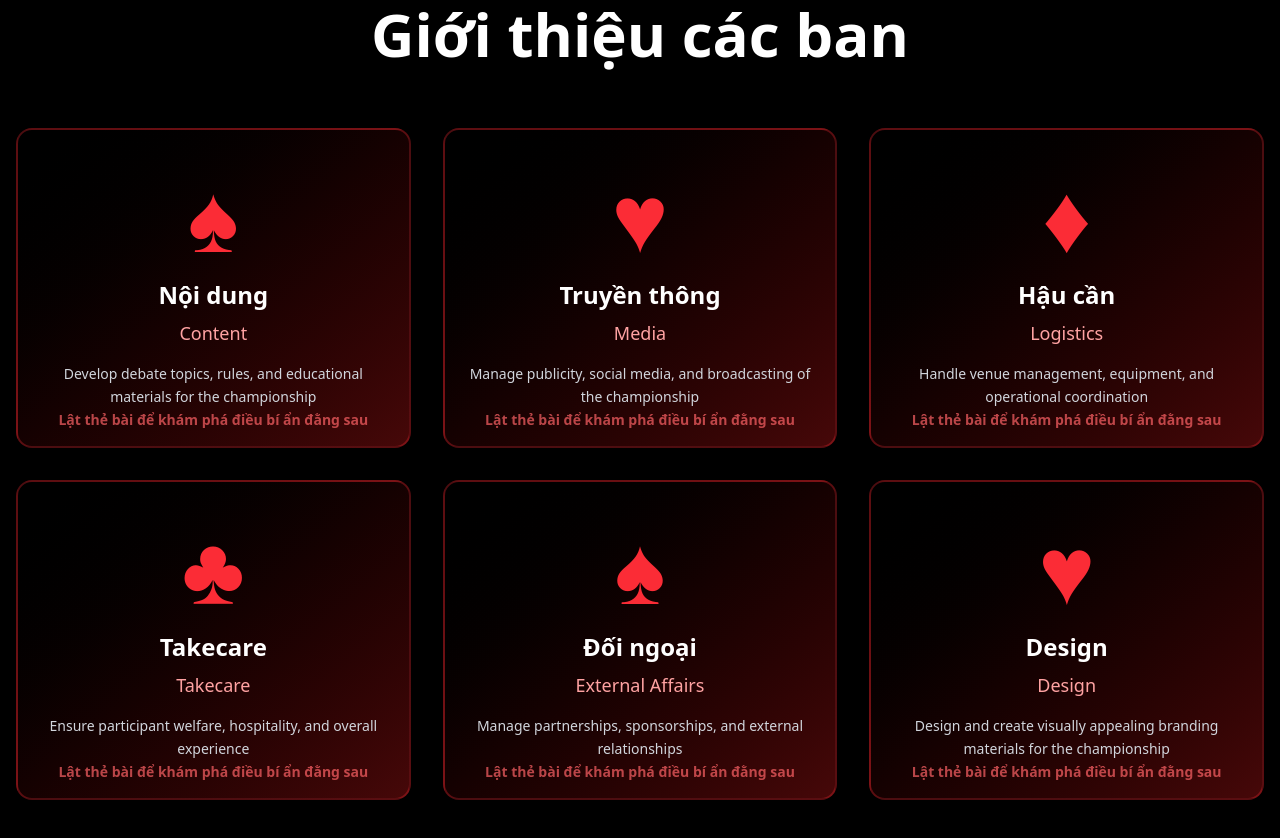
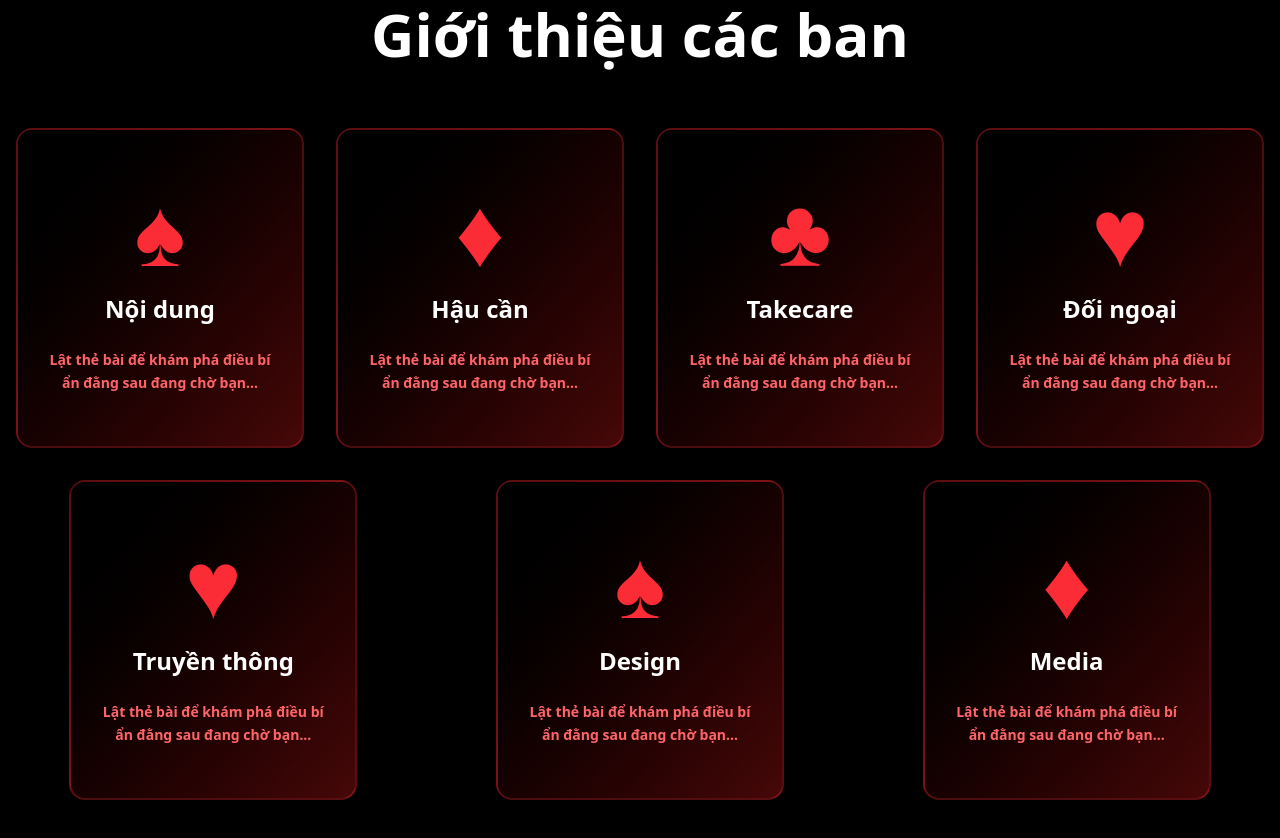
Before and after one commit to nvdekay/debate-recruitment-landing, a React (Vite) app: page / in a window 1280 px wide. Shown: the part 2700-3538 px from the top of the page. Built offline with nearby package versions, Linux system fonts and the light colour scheme.

Commit message:
feat: fix committees and footer

```diff
--- a/package.json
+++ b/package.json
@@ -15,7 +15,8 @@
     "motion": "^12.23.21",
     "react": "^19.1.1",
     "react-dom": "^19.1.1",
-    "react-icons": "^5.5.0"
+    "react-icons": "^5.5.0",
+    "react-typed": "^2.0.12"
   },
   "devDependencies": {
     "@eslint/js": "^9.36.0",
--- a/src/components/Committees.jsx
+++ b/src/components/Committees.jsx
@@ -1,6 +1,7 @@
 import React, { useState } from "react";
 import { motion } from "framer-motion";
 import { useIntersectionObserver } from "../hooks/useIntersectionObserver";
+import { ReactTyped } from "react-typed";
 
 const Committees = () => {
     const [flippedCard, setFlippedCard] = useState(null);
@@ -11,7 +12,6 @@ const Committees = () => {
     const committees = [
         {
             name: "Nội dung",
-            nameEn: "Content",
             symbol: "♠",
             description:
                 "Develop debate topics, rules, and educational materials for the championship",
@@ -23,21 +23,7 @@ const Committees = () => {
             ],
         },
         {
-            name: "Truyền thông",
-            nameEn: "Media",
-            symbol: "♥",
-            description:
-                "Manage publicity, social media, and broadcasting of the championship",
-            responsibilities: [
-                "Social Media",
-                "Live Streaming",
-                "Photography",
-                "Marketing",
-            ],
-        },
-        {
             name: "Hậu cần",
-            nameEn: "Logistics",
             symbol: "♦",
             description:
                 "Handle venue management, equipment, and operational coordination",
@@ -50,7 +36,6 @@ const Committees = () => {
         },
         {
             name: "Takecare",
-            nameEn: "Takecare",
             symbol: "♣",
             description:
                 "Ensure participant welfare, hospitality, and overall experience",
@@ -63,8 +48,7 @@ const Committees = () => {
         },
         {
             name: "Đối ngoại",
-            nameEn: "External Affairs",
-            symbol: "♠",
+            symbol: "♥",
             description:
                 "Manage partnerships, sponsorships, and external relationships",
             responsibilities: [
@@ -75,12 +59,35 @@ const Committees = () => {
             ],
         },
         {
+            name: "Truyền thông",
+            symbol: "♥",
+            description:
+                "Manage publicity, social media, and broadcasting of the championship",
+            responsibilities: [
+                "Social Media",
+                "Live Streaming",
+                "Photography",
+                "Marketing",
+            ],
+        },
+        {
             name: "Design",
-            nameEn: "Design",
-            symbol: "♥",
+            symbol: "♠",
             description:
                 "Design and create visually appealing branding materials for the championship",
             responsibilities: ["Brand Identity", "Graphic Design", "Web Design"],
+        },
+        {
+            name: "Media",
+            symbol: "♦",
+            description:
+                "Produce, edit, and manage video & photo content throughout the championship",
+            responsibilities: [
+                "Video Production",
+                "Photo Shooting",
+                "Content Editing",
+                "Highlight Reels",
+            ],
         }
     ];
 
@@ -113,17 +120,20 @@ const Committees = () => {
                 </motion.div>
 
                 {/* Cards */}
-                <div className="grid md:grid-cols-2 lg:grid-cols-3 gap-8 max-w-7xl mx-auto">
-                    {committees.map((committee, index) => (
+                <div className="max-w-7xl mx-auto space-y-8">
+                    {/* Hàng 1: 4 thẻ */}
+                    <div className="grid grid-cols-1 sm:grid-cols-2 lg:grid-cols-4 gap-8">
+                        {committees.slice(0, 4).map((committee, index) => (
                             <motion.div
                                 key={index}
                                 variants={fadeUp}
                                 initial="hidden"
                                 animate={isVisible ? "visible" : "hidden"}
                                 transition={{ duration: 0.8, delay: index * 0.2 }}
+                                className="flex justify-center"
                             >
                                 <div
-                                className="relative h-80 cursor-pointer perspective-1000"
+                                    className="relative w-72 h-80 cursor-pointer perspective-1000"
                                     onClick={() => handleCardClick(index)}
                                 >
                                     <div
@@ -139,30 +149,26 @@ const Committees = () => {
                                                 <h3 className="text-2xl font-bold text-white mb-2">
                                                     {committee.name}
                                                 </h3>
-                                            <h4 className="text-lg text-red-300 mb-4">
-                                                {committee.nameEn}
-                                            </h4>
-                                            <p className="text-gray-300 text-sm leading-relaxed">
-                                                {committee.description}
+                                                <p className="text-red-400 text-sm leading-relaxed font-bold mt-4">
+                                                    <ReactTyped
+                                                        strings={[
+                                                            "Lật thẻ bài để khám phá điều bí ẩn đằng sau đang chờ bạn..."
+                                                        ]}
+                                                        typeSpeed={60}
+                                                        backSpeed={30}
+                                                        loop={false}
+                                                        showCursor={false}
+                                                    />
                                                 </p>
-                                            <div className="absolute bottom-4 text-red-400 text-sm font-semibold animate-pulse">
-                                                Lật thẻ bài để khám phá điều bí ẩn đằng sau
-                                            </div>
                                             </div>
                                         </div>
 
                                         {/* Back */}
                                         <div className="absolute inset-0 w-full h-full backface-hidden rotate-y-180 rounded-2xl bg-gradient-to-br from-red-950 to-black border-2 border-red-500/60">
                                             <div className="flex flex-col justify-center h-full p-6">
-                                            <h3 className="text-xl font-bold text-white mb-4 text-center">
-                                                {committee.nameEn} Responsibilities
-                                            </h3>
                                                 <ul className="space-y-3">
                                                     {committee.responsibilities.map((responsibility, idx) => (
-                                                    <li
-                                                        key={idx}
-                                                        className="flex items-center text-gray-300"
-                                                    >
+                                                        <li key={idx} className="flex items-center text-gray-300">
                                                             <span className="text-red-500 text-lg mr-3">•</span>
                                                             {responsibility}
                                                         </li>
@@ -176,19 +182,70 @@ const Committees = () => {
                         ))}
                     </div>
 
-                {/* Button */}
-                {/* <motion.div
+                    {/* Hàng 2: 3 thẻ (center + thụt vào) */}
+                    <div className="grid grid-cols-1 sm:grid-cols-2 lg:grid-cols-3 gap-8 justify-center mt-8">
+                        {committees.slice(4).map((committee, index) => {
+                            const actualIndex = index + 4;
+                            return (
+                                <motion.div
+                                    key={actualIndex}
                                     variants={fadeUp}
                                     initial="hidden"
                                     animate={isVisible ? "visible" : "hidden"}
-                    transition={{ duration: 0.8, delay: 0.5 }}
-                    className="text-center mt-16"
+                                    transition={{ duration: 0.8, delay: actualIndex * 0.2 }}
+                                    className="flex justify-center"
                                 >
-                    <button className="group relative px-10 py-4 bg-gradient-to-r from-red-600 to-red-700 text-white font-bold text-xl rounded-lg transition-all duration-300 hover:from-red-700 hover:to-red-800 hover:scale-105 hover:shadow-2xl hover:shadow-red-500/25">
-                        <span className="relative z-10">Apply for Committee</span>
-                        <div className="absolute inset-0 rounded-lg bg-gradient-to-r from-red-500 to-red-600 opacity-0 group-hover:opacity-100 transition-opacity duration-300 blur-xl"></div>
-                    </button>
-                </motion.div> */}
+                                    <div
+                                        className="relative w-72 h-80 cursor-pointer perspective-1000"
+                                        onClick={() => handleCardClick(actualIndex)}
+                                    >
+                                        <div
+                                            className={`relative w-full h-full transition-transform duration-700 preserve-3d ${flippedCard === actualIndex ? "rotate-y-180" : ""
+                                                }`}
+                                        >
+                                            {/* Front */}
+                                            <div className="absolute inset-0 w-full h-full backface-hidden rounded-2xl bg-gradient-to-br from-black to-red-950 border-2 border-red-500/30 hover:border-red-500/60 transition-all duration-300 hover:scale-105">
+                                                <div className="flex flex-col items-center justify-center h-full p-6 text-center">
+                                                    <div className="text-red-500 text-8xl mb-4">
+                                                        {committee.symbol}
+                                                    </div>
+                                                    <h3 className="text-2xl font-bold text-white mb-2">
+                                                        {committee.name}
+                                                    </h3>
+                                                    <p className="text-red-400 text-sm leading-relaxed font-bold mt-4">
+                                                        <ReactTyped
+                                                            strings={[
+                                                                "Lật thẻ bài để khám phá điều bí ẩn đằng sau đang chờ bạn..."
+                                                            ]}
+                                                            typeSpeed={50}
+                                                            backSpeed={30}
+                                                            loop={false}
+                                                            showCursor={false}
+                                                        />
+                                                    </p>
+                                                </div>
+                                            </div>
+
+                                            {/* Back */}
+                                            <div className="absolute inset-0 w-full h-full backface-hidden rotate-y-180 rounded-2xl bg-gradient-to-br from-red-950 to-black border-2 border-red-500/60">
+                                                <div className="flex flex-col justify-center h-full p-6">
+                                                    <ul className="space-y-3">
+                                                        {committee.responsibilities.map((responsibility, idx) => (
+                                                            <li key={idx} className="flex items-center text-gray-300">
+                                                                <span className="text-red-500 text-lg mr-3">•</span>
+                                                                {responsibility}
+                                                            </li>
+                                                        ))}
+                                                    </ul>
+                                                </div>
+                                            </div>
+                                        </div>
+                                    </div>
+                                </motion.div>
+                            );
+                        })}
+                    </div>
+                </div>
             </div>
 
             {/* Extra CSS */}
--- a/src/components/Footer.jsx
+++ b/src/components/Footer.jsx
@@ -1,6 +1,4 @@
 import React from "react";
-import { motion } from "framer-motion";
-import { FaMapMarkerAlt, FaEnvelope, FaUser } from "react-icons/fa";
 
 const Footer = () => {
 
```
Also changed, not shown: 1 other file (tests, documents, lock files or other folders). Lines whose indentation alone changed are shown as unchanged.
